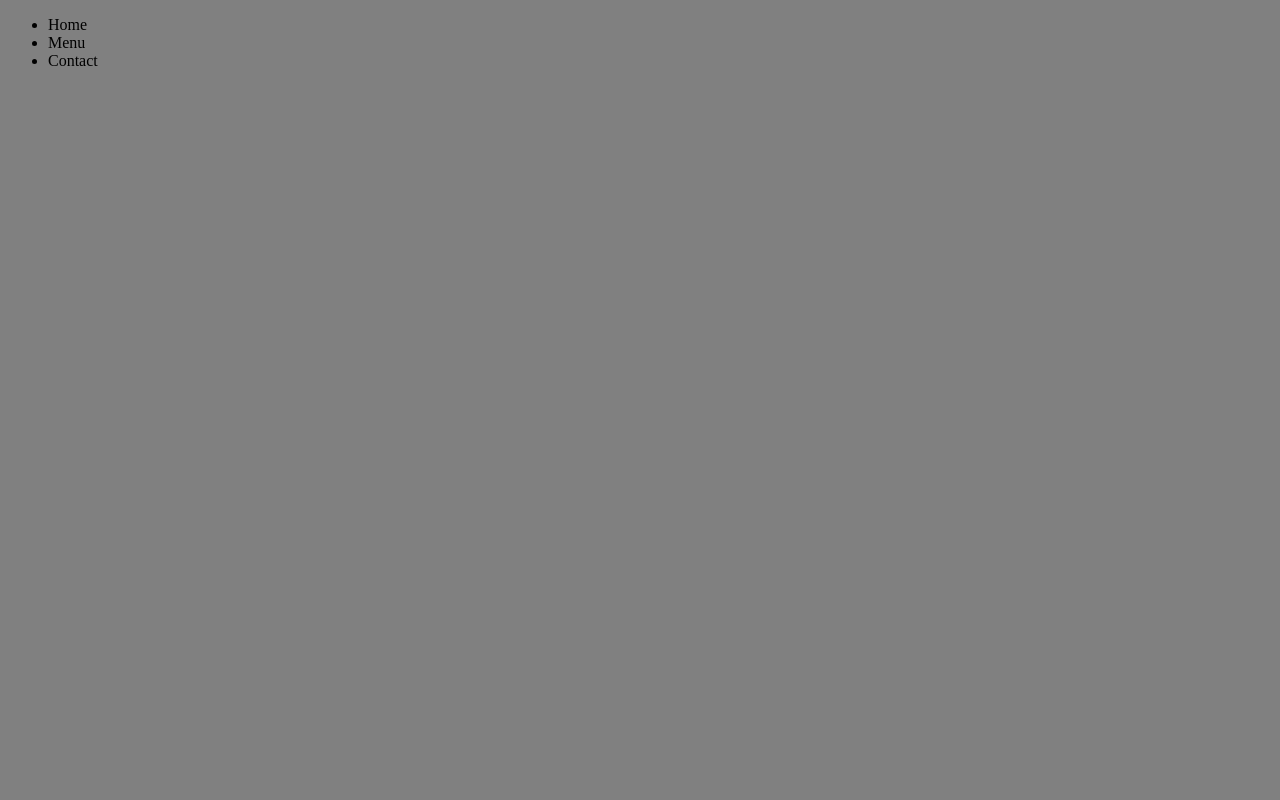
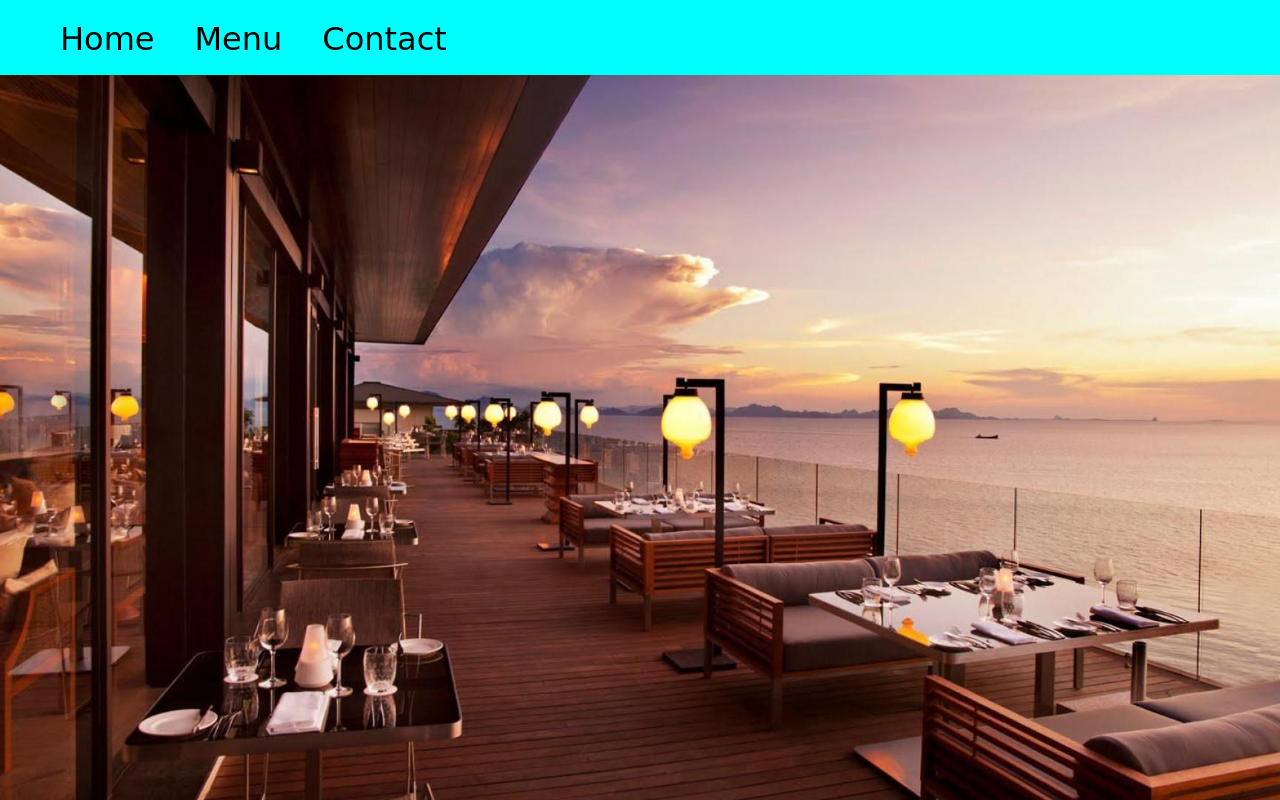
Before and after one commit to ZandBraxton/resturant, a website built with webpack: page dist/index.html in a window 1280 px wide. Built offline with nearby package versions, Linux system fonts and the light colour scheme.

Commit message:
Started on homepage

```diff
--- a/src/home.js
+++ b/src/home.js
@@ -1,5 +1,18 @@
-export default
+const homePage = (() => {
 
-function testAlert() {
-    console.log('test')
-}
+    function createPage(content) {
+        const body = document.createElement('div')
+        body.classList.add("home-content")
+        content.appendChild(body)
+        // const h1 = document.createElement('h1')
+        // h1.textContent = "HELLO TEST"
+        // body.appendChild(h1)
+    }
+
+
+
+    return createPage;
+
+})();
+
+export default homePage;
--- a/src/index.js
+++ b/src/index.js
@@ -33,3 +33,5 @@ const header = (() => {
     content.appendChild(navBar)
 
 })();
+
+homePage(content)
--- a/src/style.css
+++ b/src/style.css
@@ -1,3 +1,52 @@
 body {
-    background: grey;
+    margin: 0;
 }
+
+
+html {
+    box-sizing: border-box;
+    font-family: sans-serif;
+}
+
+*, *::before, *::after {
+    box-sizing: inherit;
+}
+
+#content {
+    /* overflow: hidden; */
+}
+
+#nav-ul {
+    display: flex;
+    flex-flow: row wrap;
+    justify-content: flex-start;
+    list-style: none;
+    margin: 0;
+    background: aqua;
+    height: 75px;
+    width: 100%;
+    position: fixed;
+}
+
+.nav-list {
+    text-decoration: none;
+    display: block;
+    padding: 20px;
+    /* color: white; */
+    font-size: 32px;
+    font-family: cursive;
+}
+
+.nav-list:hover {
+    background: blue;
+}
+
+.home-content {
+    height: 100vh;
+    width: 100vw;
+    background-image: url(./images/3692584.jpg);
+    background-repeat: no-repeat;
+    background-size: cover;
+    background-position: bottom;
+    background-color: black;
+}
```
Also changed, not shown: src/images/3692584.jpg (added).
